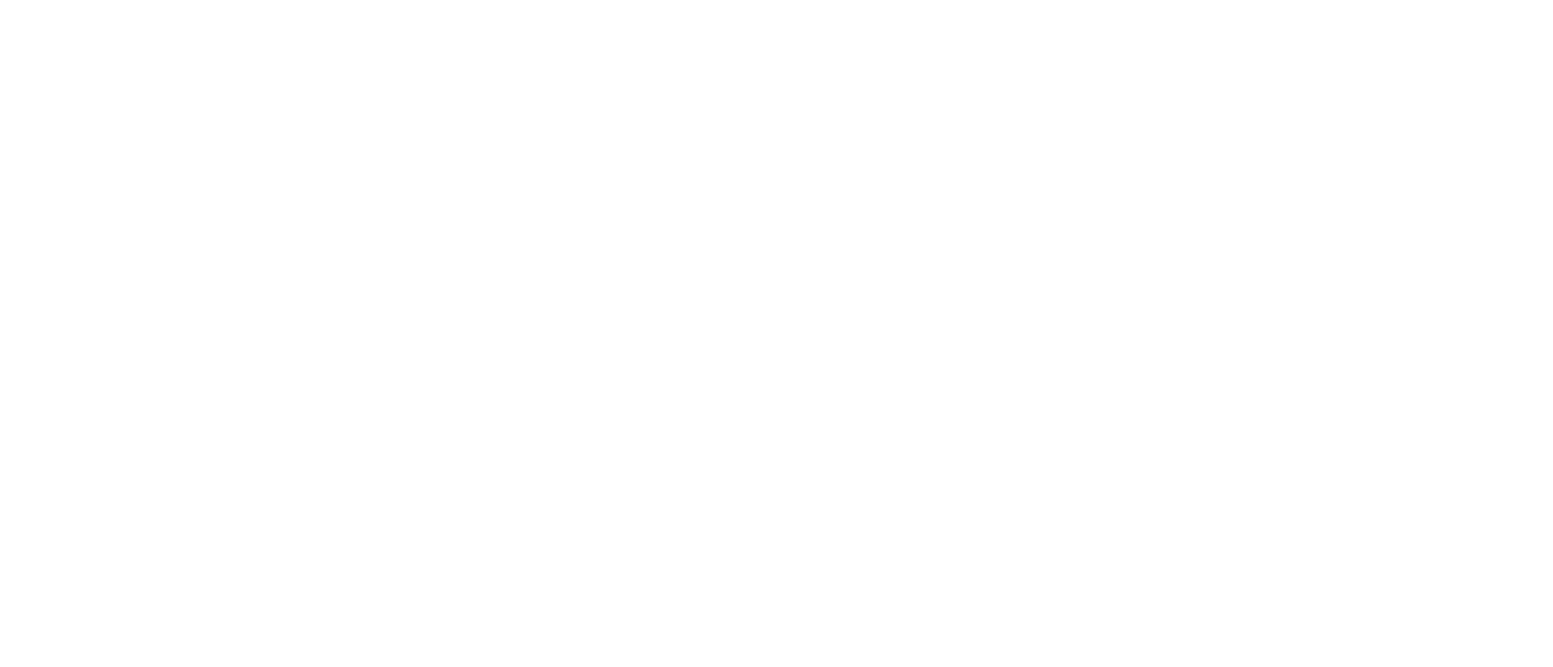
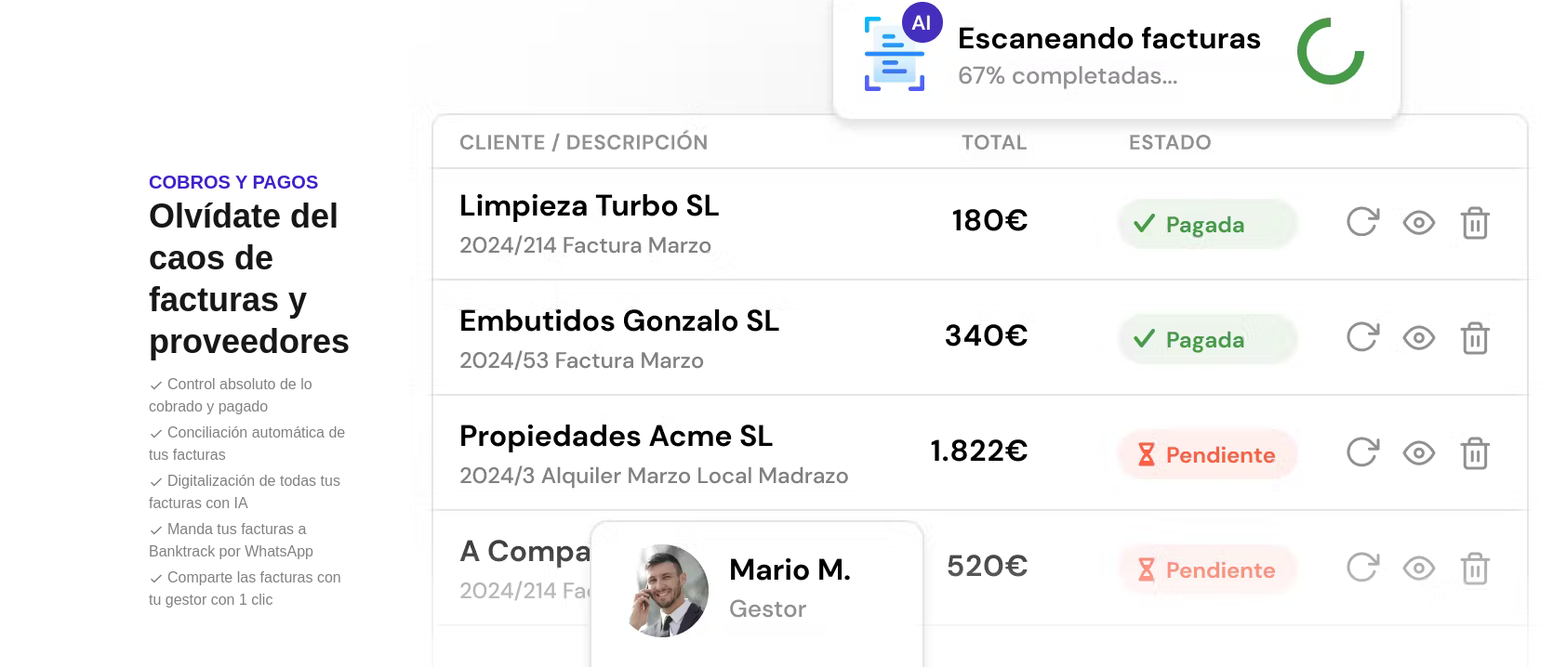
Before and after one commit to Shakib-Shajid/banktrack, a Next.js app: page / in a window 1280 px wide. Shown: the part 2864-3582 px from the top of the page at 93% size, 1670 px wide, since content can reach past the window. Before the commit the page ends 2734 px from the top, so only its background shows below. Built offline with nearby package versions, Linux system fonts and the light colour scheme.

Commit message:
collection page added

```diff
--- a/src/app/page.js
+++ b/src/app/page.js
@@ -1,5 +1,6 @@
 import Banner from "@/components/Banner";
 import Client from "@/components/Client";
+import Collection from "@/components/Collection";
 import Finance from "@/components/Finance";
 import Video from "@/components/Video";
 import Image from "next/image";
@@ -11,6 +12,7 @@
       <Video />
       <Client />
       <Finance />
+      <Collection />
     </>
   );
 }
--- /dev/null
+++ b/src/components/Collection.jsx
@@ -0,0 +1,28 @@
+import Image from 'next/image';
+import React from 'react';
+import { IoMdCheckmark } from 'react-icons/io';
+
+const Collection = () => {
+    return (
+        <div className='w-full max-w-7xl mx-auto flex flex-col gap-16 items-center lg:flex-row my-20'>
+            <div className='w-[80%] lg:ml-40 space-y-3'>
+                <div className='mt-10'>
+                    <h3 className='text-xl font-bold text-[#4021C8] uppercase'>Cobros y Pagos</h3>
+                    <p className='text-4xl font-bold leading-tight'>Olvídate del caos de <br /> facturas y <br /> proveedores</p>
+                </div>
+                <div className='text-[#828080] space-y-1 w-full'>
+
+                    <p><IoMdCheckmark className='inline-block mr-1' />Control absoluto de lo cobrado y pagado</p>
+                    <p><IoMdCheckmark className='inline-block mr-1' />Conciliación automática de tus facturas</p>
+                    <p><IoMdCheckmark className='inline-block mr-1' />Digitalización de todas tus facturas con IA</p>
+                    <p><IoMdCheckmark className='inline-block mr-1' />Manda tus facturas a Banktrack por WhatsApp</p>
+                    <p><IoMdCheckmark className='inline-block mr-1' />Comparte las facturas con tu gestor con 1 clic</p>
+                </div>
+            </div>
+            <Image src="/collection.png" width="300" height="300" alt="" className='w-[90%] md:w-[80%] lg:w-full mx-auto' />
+
+        </div>
+    );
+};
+
+export default Collection;
```
Also changed, not shown: public/Zi_i1N3JpQ5PTP9y_feature-invoices.png (deleted), public/collection.png (added).
